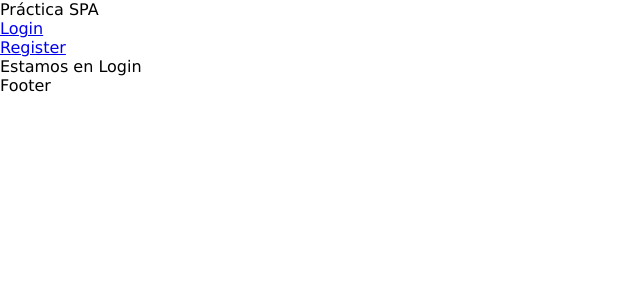
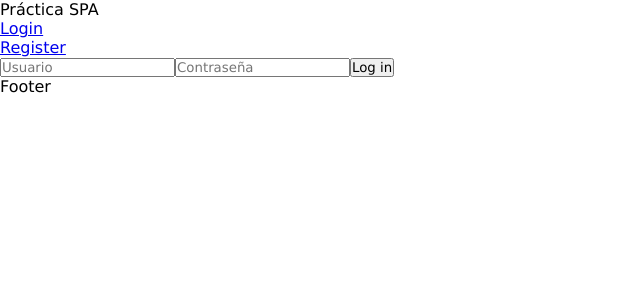
Before and after one commit to JorgePeju/practica_productos_react, a React (Vite) app: page / in a window 1280 px wide. Shown: the top 300 px of the page, without its empty margins (0-640 px from the left). Built offline with nearby package versions, Linux system fonts and the light colour scheme.

Commit message:
formulario de login y context funcionando de forma correcta, añadidos componentes de productos

```diff
--- a/src/auth/components/Login.jsx
+++ b/src/auth/components/Login.jsx
@@ -1,7 +1,71 @@
+import { useContext } from 'react';
+import { useForm } from '../../hooks/useForm'
+import { UserContext } from '../context/UserContext'
+import { useNavigate} from 'react-router-dom'
+
+export const Login = () => {
+
+  const {handleChange} = useForm('');
+
+  const {setUser} = useContext(UserContext);
+
+ const navigateTo = useNavigate()
+
+  const handleSubmit = (ev) => {
+
+      ev.preventDefault()
+
+      const user = {
+
+          id: Date.now(),
+          username: ev.target.user.value,
+          password: ev.target.password.value,
+          date: new Date()
+
+      }
+
+     setUser(user)
+
+     navigateTo('/index')
+  }
+
+  return (
+      <>
+
+          <div className="login flex text-center justify-text">
+
+              <form onSubmit={handleSubmit} >
+
+                  <input
+
+                      type="text"
+                      placeholder="Usuario"
+                      name="user"
+                      onChange={handleChange}
+
+                  />
+
+                  <input className="pass"
+
+                      type="password"
+                      placeholder="Contraseña"
+                      name="password"
+                      onChange={handleChange}
+
+                  />
+
+                  <input
+
+                      type="submit"
+                      value="Log in"
+
+                  />
 
 
-export const Login = () => {
-  return (
-    <div>Estamos en Login</div>
+
+              </form>
+
+          </div>
+      </>
   )
 }
--- a/src/auth/context/UserProvider.jsx
+++ b/src/auth/context/UserProvider.jsx
@@ -3,7 +3,7 @@ import { UserContext } from './UserContext';
 
 export const UserProvider = ({ children }) => {
 
-    const [user, setUser] = useState({});
+    const [user, setUser] = useState();
 
     return (
 
--- a/src/components/Home.jsx
+++ b/src/components/Home.jsx
@@ -1,10 +1,20 @@
+import { useContext } from "react"
+import {UserContext} from '../auth/context/UserContext'
 
 
 export const Home = () => {
 
+  const {user}= useContext(UserContext)
+
   return (
 
-    <div>Estamos en Home </div>
+    <>
+        <h1>Home Page</h1>
 
-  )
+        <h2>Bienvenido {user?.username}</h2>
+
+    </>
+
+
+)
 }
--- /dev/null
+++ b/src/products/components/GridProducts.jsx
@@ -0,0 +1,7 @@
+import React from 'react'
+
+export const GridProducts = () => {
+  return (
+    <div>GridProducts</div>
+  )
+}
--- /dev/null
+++ b/src/products/components/Product.jsx
@@ -0,0 +1,7 @@
+import React from 'react'
+
+export const Product = () => {
+  return (
+    <div>Product</div>
+  )
+}
--- a/src/products/components/index.js
+++ b/src/products/components/index.js
@@ -5,3 +5,5 @@ export * from './SingleProduct'
 export * from './Laptops'
 export * from './Sunglasses'
 export * from './MenShoes'
+export * from './Product'
+export * from './GridProducts'
```
Also changed, not shown: src/main.jsx (+6 -4 lines).
